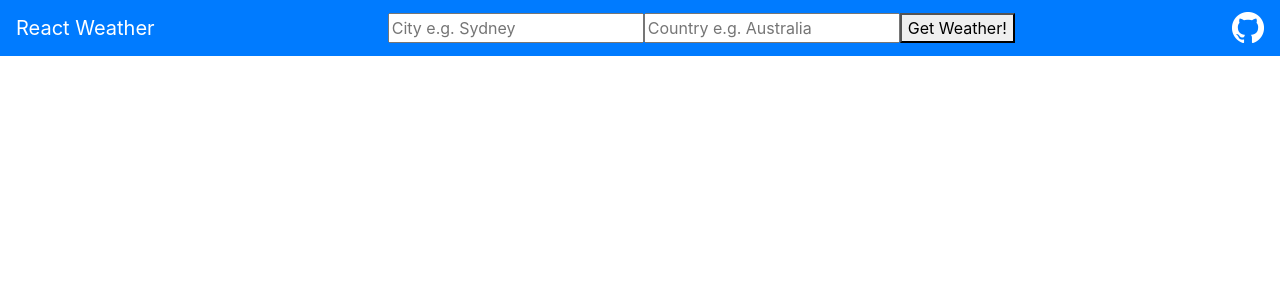
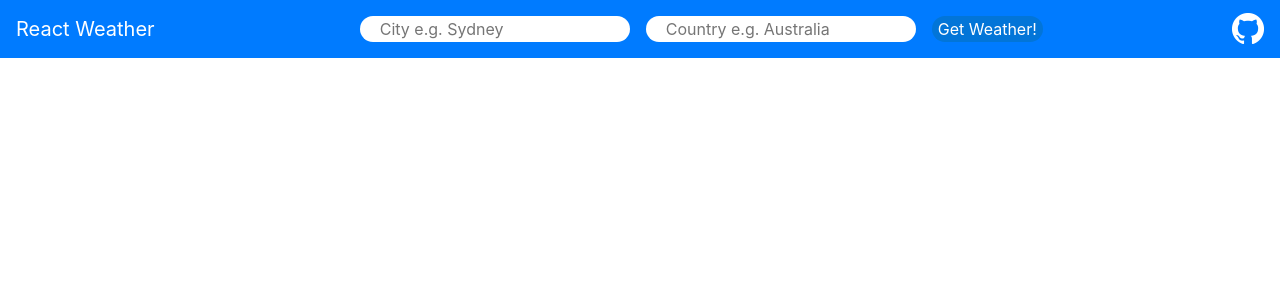
Before and after one commit to enthye/react-weather, a React (Create React App) app: page / in a window 1280 px wide. Shown: the top 300 px of the page. Built offline with nearby package versions, Linux system fonts and the light colour scheme; some icons are missing.

Commit message:
better alignment of images and texts

```diff
--- a/src/components/ForecastWeather.js
+++ b/src/components/ForecastWeather.js
@@ -6,7 +6,7 @@ class ForecastWeather extends React.Component {
             <div>
                 {this.props.forecast &&
                 <div>
-                    <h1>5-day Weather Forecast</h1>
+                    <h1 align="center">5-day Weather Forecast</h1>
                     <table className="tableWeather">
                         <thead>
                         <tr>
--- a/src/components/TodayWeather.js
+++ b/src/components/TodayWeather.js
@@ -6,7 +6,7 @@ class TodayWeather extends React.Component {
             <div>
                 {this.props.city && this.props.country &&
                 <div>
-                    <h1>Today's Weather for {this.props.city}, {this.props.country}.</h1>
+                    <h1 align="center">Today's Weather for {this.props.city}, {this.props.country}.</h1>
                     <table className="tableWeather">
                         <tbody>
                             <tr>
@@ -30,7 +30,6 @@ class TodayWeather extends React.Component {
                         </tbody>
                     </table>
 
-
                 </div>}
                 {this.props.error}
             </div>
--- a/src/components/WeatherNavbar.js
+++ b/src/components/WeatherNavbar.js
@@ -10,9 +10,9 @@ export default class WeatherNavbar extends Component {
                              href="/">React Weather</NavbarBrand>
 
                 <form onSubmit={this.props.getWeather}>
-                    <input type="text" name="city" placeholder="City e.g. Sydney"/>
-                    <input type="text" name="country" placeholder="Country e.g. Australia"/>
-                    <button>Get Weather!</button>
+                    <input className="inputMain" type="text" name="city" placeholder="City e.g. Sydney"/>
+                    <input className="inputMain" type="text" name="country" placeholder="Country e.g. Australia"/>
+                    <button className="buttonMain">Get Weather!</button>
                 </form>
 
                 <ul className="nav navbar-nav navbar-right">
--- a/src/resources/index.css
+++ b/src/resources/index.css
@@ -10,6 +10,21 @@
 .tableWeather {
     table-layout: fixed;
     width: 100%;
+}
+
+.buttonMain {
+    background-color: #0275d8;
+    color: white;
+    border: none;
+    margin: 8px;
+    border-radius: 24px;
+}
+
+.inputMain {
+    border: none;
+    border-radius: 24px;
+    margin: 8px;
+    padding-left: 20px;
 }
 
 body {
```
